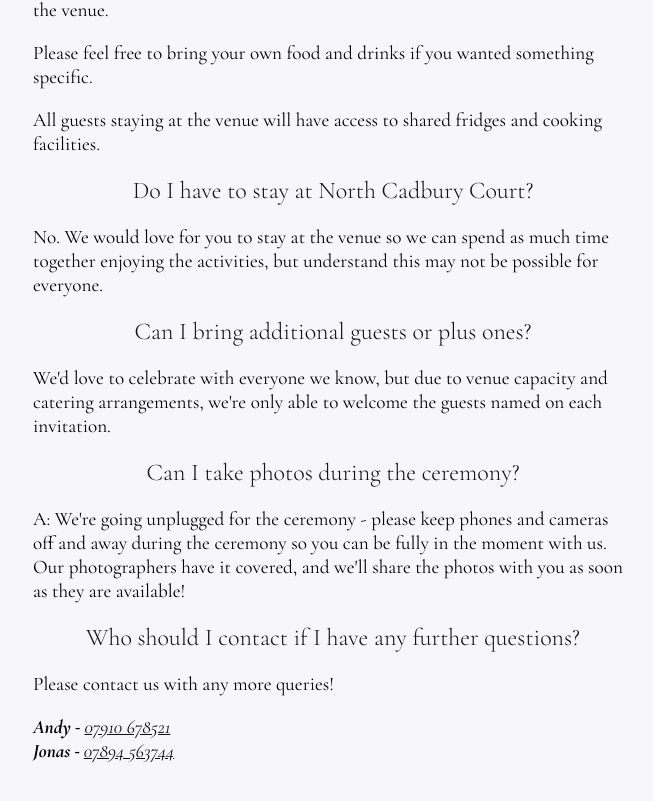
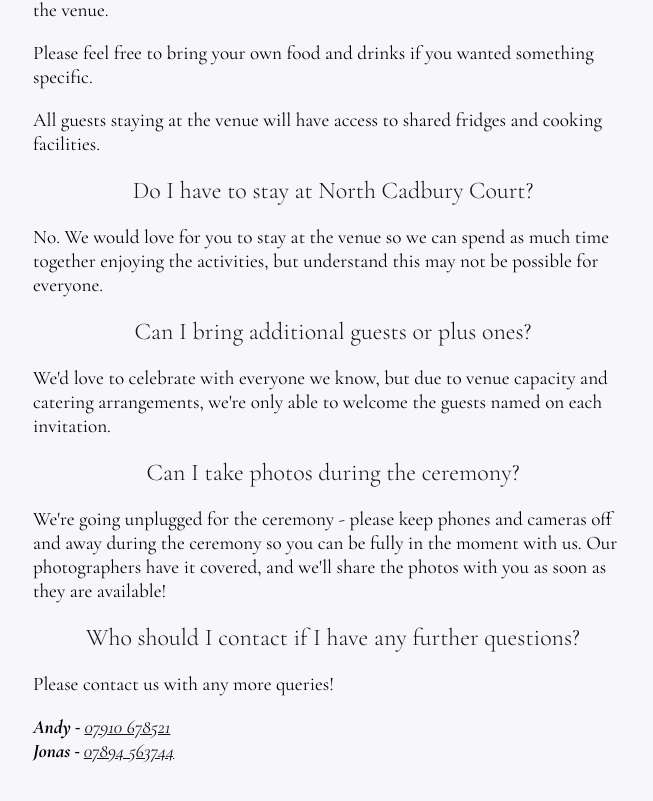
Before and after one commit to LawrenceWarren/wedding-website, a SvelteKit app: page /faqs in a window 1280 px wide. Shown: the part 1090-1891 px from the top of the page, without its empty margins (307-960 px from the left). Built offline with nearby package versions, Linux system fonts and the light colour scheme.

Commit message:
Remove prefix

```diff
--- a/src/routes/faqs/+page.svelte
+++ b/src/routes/faqs/+page.svelte
@@ -71,7 +71,7 @@
   <h2>Can I take photos during the ceremony?</h2>
 
   <p>
-    A: We're going unplugged for the ceremony - please keep phones and cameras
+    We're going unplugged for the ceremony - please keep phones and cameras
     off and away during the ceremony so you can be fully in the moment with us.
     Our photographers have it covered, and we'll share the photos with you as
     soon as they are available!
```
